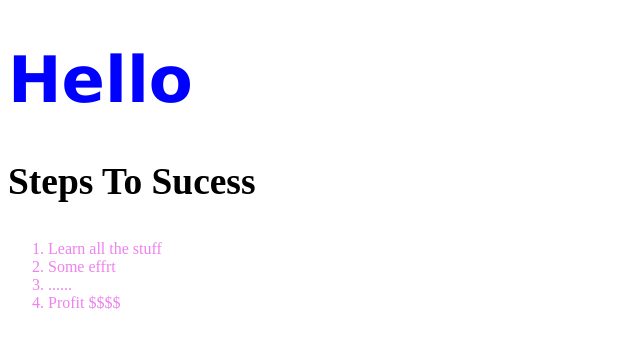
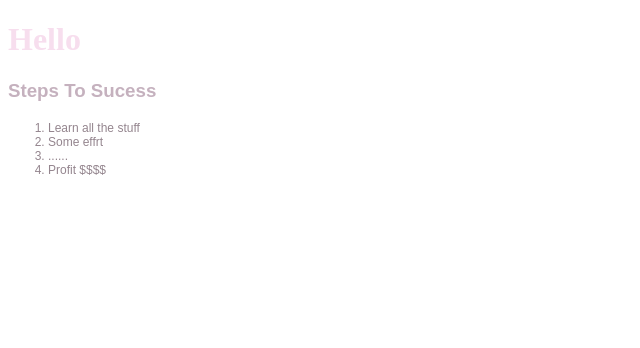
Before and after one commit to ryuxik/ket-switch, a Flask app: page / in a window 1280 px wide. Shown: the top 348 px of the page, without its empty margins (0-640 px from the left). Run offline with Flask 2, Linux system fonts and the light colour scheme.

Commit message:
updated css style

```diff
--- a/FlaskApp/static/style.css
+++ b/FlaskApp/static/style.css
@@ -1,17 +1,18 @@
 h1 {
-	color:blue;
-	font-family: Verdana;
+	color:#f7deee;
+	font-family: Segoe UI Semibold;
+}
+h2{
+	font-size: 1rem;
 }
 
 body {
     background: white;
-    color: black;
-    font-family: Trajan;
-    font-size: 2em;
+    color: #c5b1be;
+    font-family: Arial;
 }
 
 span {
-	background: pink;
-	color: violet;
-	font-size: 0.5em;
+	color: #94858e;
+	font-size: 0.75rem;
 }
```
